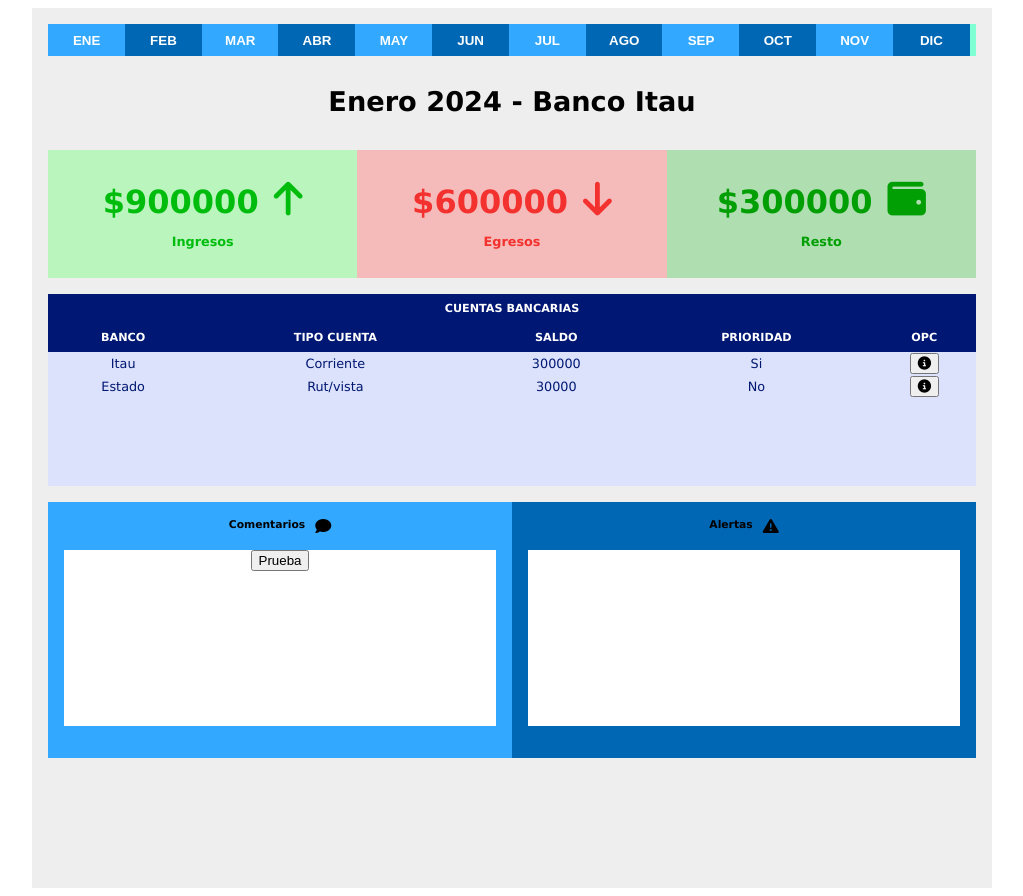
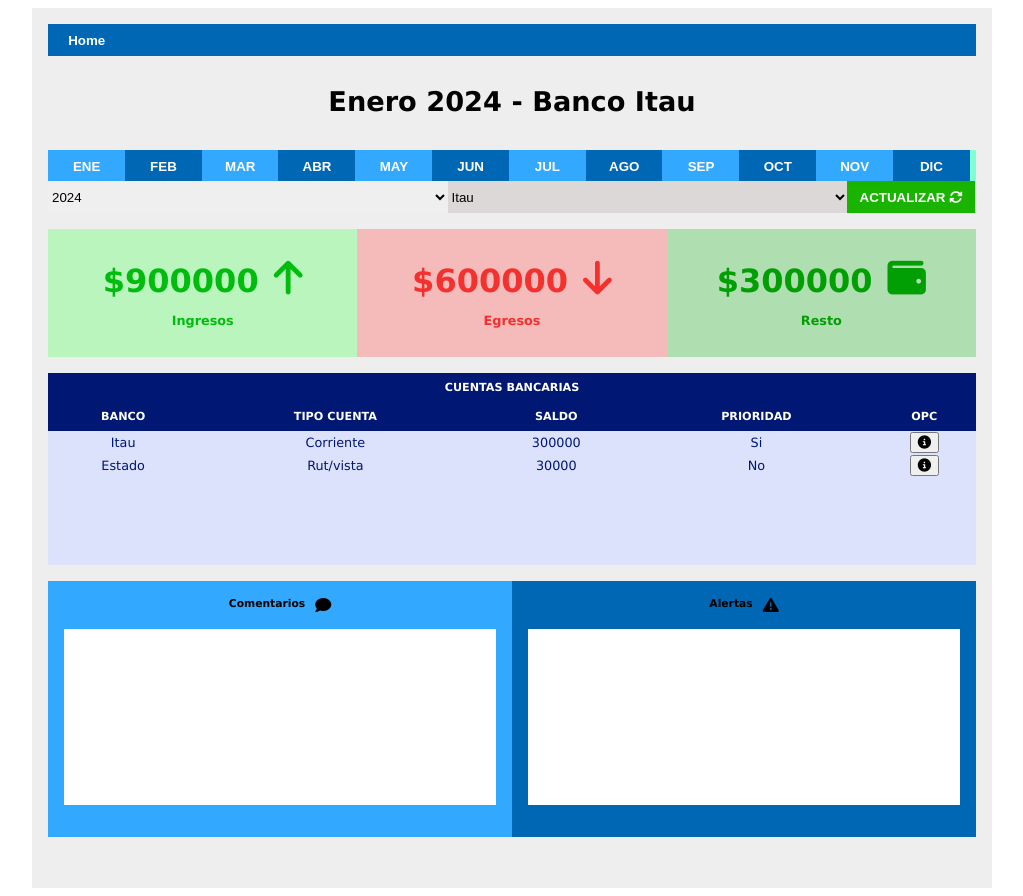
Before and after one commit to JoseOjeda-Tec/Gastos, a PHP site: page /view/dashboard/resumen.php in a window 1280 px wide. Shown: the whole page, without its empty margins (128-1151 px from the left). Run offline with PHP 8.4, Linux system fonts and the light colour scheme.

Commit message:
Carga de cambios en pagina principal de resumen

```diff
--- a/view/Dashboard/style.css
+++ b/config/css/resumen.css
@@ -13,12 +13,28 @@ body{
     height: 55rem;
 }
 
+/* Menus inicaiales */
+.menu-nav{
+    background-color: #0067B4;
+    width: 58rem;
+    height: 2rem;
+    margin: 16px;
+}
+
+.menu-btn{
+    width: 77.3px;
+    height: 2rem;
+    margin: 0;
+    border: none;
+    margin-right: -5.6px;
+}
+
 /* Botones de meses */
 .month-buttons{
     background-color: aquamarine;
     width: 58rem;
     height: 2rem;
-    margin: 16px;
+    margin: 16px 16px 0 16px;
 }
 
 .month-btn{
@@ -39,6 +55,41 @@ body{
     background-color: #0067B4;
     font-weight: 800;
     color: #fff;
+}
+
+/* Seleccion de años y bancos */
+.seleccions-year-bank{
+    background-color: aquamarine;
+    width: 58rem;
+    height: 2rem;
+    margin: -1px 16px 16px 16px;
+}
+
+.reload-btn{
+    width: 8rem;
+    height: 2rem;
+    margin: 0;
+    border: none;
+    margin-right: -5.6px;
+}
+
+.btn-dark-reload{
+    background-color: #18b400;
+    font-weight: 800;
+    color: #fff;
+}
+
+.select-anios, .select-bank{
+    width: 25rem;
+    height: 2rem;
+    margin: 0;
+    border: none;
+    margin-right: -5.6px;
+    margin-top: 0;
+}
+
+.select-bank{
+    background-color: #ddd8d8;
 }
 
 /* Titulo de resumenes */
--- a/view/Dashboard/resumen.php
+++ b/view/Dashboard/resumen.php
@@ -5,7 +5,7 @@
     <meta name="viewport" content="width=device-width, initial-scale=1.0">
     <title>Resumen</title>
 
-    <link rel="stylesheet" href="style.css">
+    <link rel="stylesheet" href="../../config/css/resumen.css">
     <link href="../../config/fontawesome/css/fontawesome.css" rel="stylesheet" />
     <link href="../../config/fontawesome/css/brands.css" rel="stylesheet" />
     <link href="../../config/fontawesome/css/solid.css" rel="stylesheet" />
@@ -16,6 +16,14 @@
     <div class="container-all">
 
         <div class="container-descktop">
+
+            <div class="menu-nav">
+                <button type="button" class="btn-dark menu-btn">Home</button>
+            </div>
+
+            <div class="title-summary-active">
+                <h1 class="title-summary">Enero 2024 - <strong>Banco Itau</strong></h1>
+            </div>
 
             <div class="month-buttons">
                 <button type="button" class="month-btn btn-clear">ENE</button>
@@ -32,8 +40,16 @@
                 <button type="button" class="month-btn btn-dark">DIC</button>
             </div>
 
-            <div class="title-summary-active">
-                <h1 class="title-summary">Enero 2024 - <strong>Banco Itau</strong></h1>
+            <div class="seleccions-year-bank">
+                <select id="anios" class="select-anios">
+                    <option value="2024">2024</option>
+                    <option value="2025">2025</option>
+                </select>
+                <select name="" id="bank" class="select-bank">
+                    <option value="Itau">Itau</option>
+                    <option value="Estado">Estado</option>
+                </select>
+                <button type="button" class="reload-btn btn-dark-reload">ACTUALIZAR <i class="fa-solid fa-arrows-rotate"></i></button>
             </div>
 
             <div class="summarys">
@@ -91,7 +107,7 @@
                 <div class="card-all card-comments">
                     <div class="title-comments"><h6>Comentarios</h6> <i class="fa-solid fa-comment"></i></div>
                     <div class="comments">
-                        <button type="button">Prueba</button>
+
                     </div>
                 </div>
                 <div class="card-all card-alerts">
```
